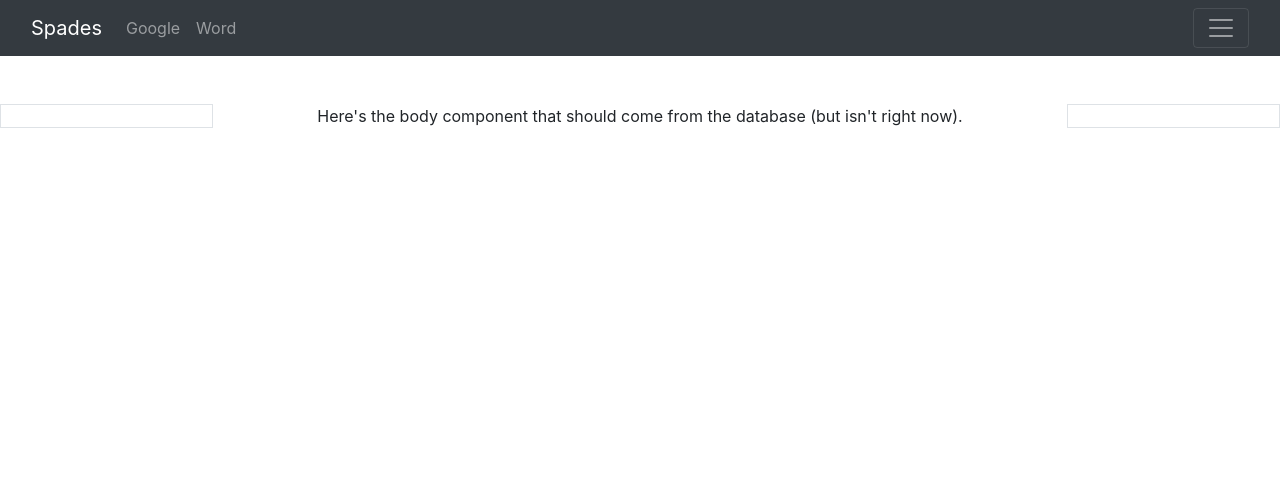
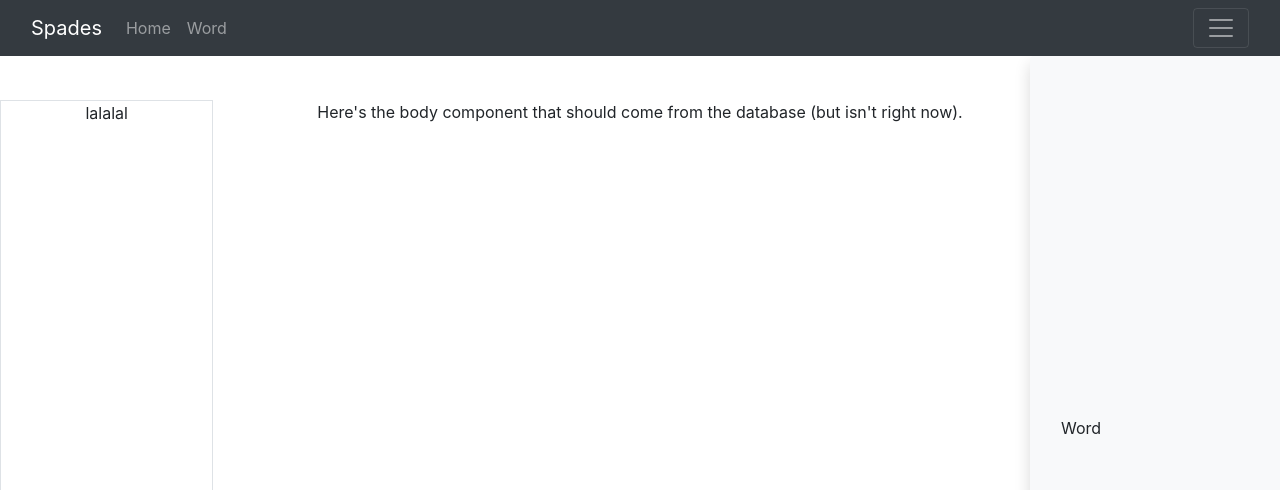
Before and after one commit to GLukeM-H/frost-client, a React (Create React App) app: page / in a window 1280 px wide. Shown: the top 490 px of the page. Built offline with nearby package versions, Linux system fonts and the light colour scheme.

Commit message:
working out styling

```diff
--- a/src/App.css
+++ b/src/App.css
@@ -1,5 +1,20 @@
 .App {
+  width: 100vw;
+  height: 100vh;
   text-align: center;
+}
+
+.AppTools {
+  height: calc(100% - 56px);
+  width: 250px;
+  z-index: 10;
+  margin-top: 56px;
+  position: fixed;
+  left: calc(100% - 250px);
+}
+
+.BodyContainer {
+  padding-top: 100px;
 }
 
 body {
--- a/src/App.js
+++ b/src/App.js
@@ -2,26 +2,24 @@
 import React from 'react';
 import AppBody from './components/AppBody';
 import AppNavBar from './components/AppNavBar';
-import { Container, Row, Col } from 'reactstrap';
-
+import AppTools from './components/AppTools';
+import {
+  Container,
+  Row,
+  Col
+} from 'reactstrap';
 import 'bootstrap/dist/css/bootstrap.min.css';
 import './App.css';
-// import { useSelector, useDispatch } from 'react-redux';
-// import actions from './actions';
-
 
 function App() {
-  // const div = useSelector(state => state.contentTree.div);
-  // const txt = useSelector(state => state.contentTree.text);
-  // const comp = useSelector(state => state.contentTree.contComp);
-  // const dispatch = useDispatch();
-
   return (
     <div className="App">
       <AppNavBar />
-      <Container fluid>
+      <AppTools />
+      <Container className="BodyContainer" fluid>
         <Row>
           <Col className="border" md={{ size: 2 }}>
+            lalalal
           </Col>
           <Col md={{ size: 8 }}>
             <AppBody />
--- a/src/components/AppBody.js
+++ b/src/components/AppBody.js
@@ -10,7 +10,11 @@ class AppBody extends React.Component {
     }
 
     render() {
-        return [this.props.contentTree.contentComp];
+        return (
+            <div>
+                {[this.props.contentTree.contentComp]}
+            </div>
+        );
     }
 }
 
--- a/src/components/AppNavBar.js
+++ b/src/components/AppNavBar.js
@@ -1,7 +1,6 @@
 import React from 'react';
 import { connect } from 'react-redux';
 import PropTypes from 'prop-types';
-import AppTools from './AppTools';
 import { navActions } from '../actions';
 import {
     Collapse,
@@ -11,41 +10,38 @@ import {
     Nav,
     NavItem,
     NavLink,
-    Container,
-    Row,
-    Col
+    Container
 } from 'reactstrap';
-
+import navStyle from '../styles/Nav.module.css';
 
 class AppNavBar extends React.Component {
     constructor(props) {
         super(props);
-
-         this.state = {
-             isOpen: false
-         }
-
     }
 
     toggle() {
         this.props.toggleNav();
     }
 
+    openTools() {
+        alert("this should open the tools!");
+    }
+
     render() {
         return (
             <div>
-                <Navbar color="dark" dark expand="sm" className="mb-5">
+                <Navbar color="dark" dark expand="sm" className={navStyle.AppNavBar}>
                     <Container fluid>
                         <NavbarBrand href="/">
                             Spades
                         </NavbarBrand>
                         <NavbarToggler onClick={() => this.toggle()} />
-                        <NavbarToggler className="d-block d-sm-none" onClick={() => alert("clicked")} />
+                        <NavbarToggler className="d-block d-sm-none" onClick={() => this.openTools()} />
                         <Collapse isOpen={this.props.navIsOpen} navbar>
                             <Nav className="mr-auto" navbar>
                                 <NavItem>
-                                    <NavLink href="https://google.com">
-                                        Google
+                                    <NavLink href="/">
+                                        Home
                                     </NavLink>
                                 </NavItem>
                                 <NavItem>
@@ -55,7 +51,7 @@ import {
                                 </NavItem>
                             </Nav>
                         </Collapse>
-                        <NavbarToggler className="d-none d-sm-block" onClick={() => alert("clicked")} />
+                        <NavbarToggler className="d-none d-sm-block" onClick={() => this.openTools()} />
                     </Container>
                 </Navbar>
             </div>
@@ -73,4 +69,4 @@ const mapStateToProps = (state) => ({
 })
 
 
- export default connect(mapStateToProps, { toggleNav: navActions.togglenav })(AppNavBar);
+ export default connect(mapStateToProps, { toggleNav: navActions.toggleNav })(AppNavBar);
--- a/src/components/AppTools.js
+++ b/src/components/AppTools.js
@@ -1,17 +1,25 @@
 import React from 'react';
 import {
-    Dropdown,
-    DropdownToggle,
-    DropdownMenu,
-    DropdownItem
- } from 'reactstrap';
+    Collapse,
+    Navbar,
+    NavbarToggler,
+    NavbarBrand,
+    Nav,
+    NavItem,
+    NavLink,
+    Container
+} from 'reactstrap';
 
 class AppTools extends React.Component {
 
     render(){
         return (
             <div>
-                Word
+                <Navbar className="AppTools rounded shadow" color="light" light>
+                    <Container>
+                        Word
+                    </Container>
+                </Navbar>
             </div>
         )
     }
--- a/src/reducers/contReducers.js
+++ b/src/reducers/contReducers.js
@@ -7,9 +7,12 @@ const initState = {
     )
 }
 
+var space = Array(100).fill(<br />);
+
 const bodyTemp = (
         <div>
-            Here's the body component that should come from the database (but isn't right now).
+            <p>Here's the body component that should come from the database (but isn't right now).</p>
+            {space}
         </div>
     );
 
--- /dev/null
+++ b/src/styles/Nav.module.css
@@ -0,0 +1,5 @@
+.AppNavBar {
+    z-index: 20;
+    position: fixed !important;
+    width: 100vw;
+}
```
Also changed, not shown: src/components/CompTemplate.txt, 1 other file (tests, documents, lock files or other folders). Lines whose indentation alone changed are shown as unchanged.
